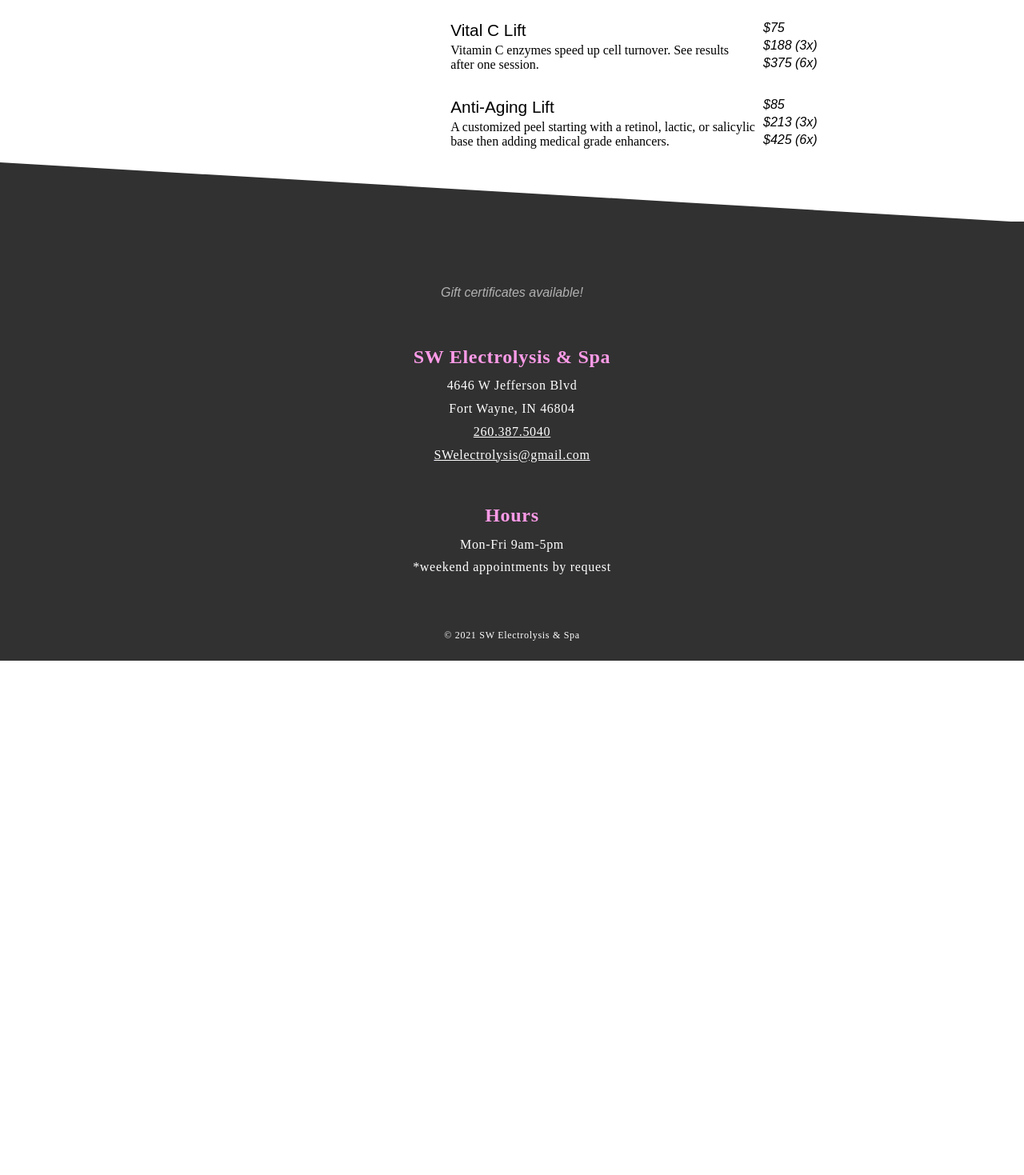
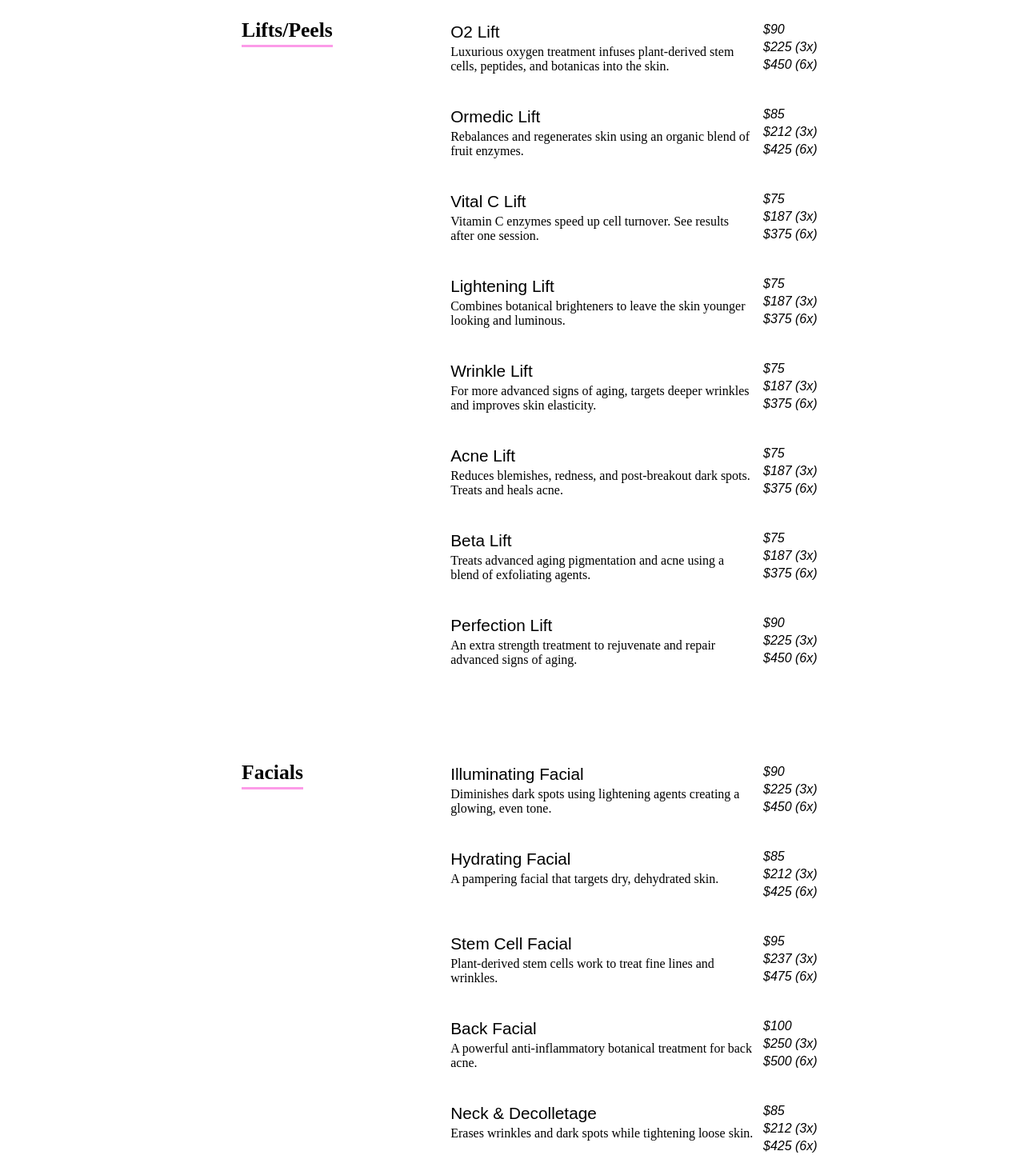
Before and after one commit to ZaneMeroff/sw_electrolysis_react, a React (Create React App) app: page / in a window 1280 px wide. Shown: the part 1780-3249 px from the top of the page at 80% size. Before the commit the page ends 2606 px from the top, so only its background shows below. Built offline with nearby package versions, Linux system fonts and the light colour scheme; a web font is replaced by a local one.

Commit message:
update(spaMenuData.js): update content

```diff
--- a/src/components/SpaMenu/SpaMenu.css
+++ b/src/components/SpaMenu/SpaMenu.css
@@ -38,7 +38,7 @@
 }
 
 .menu-item-container {
-  margin-bottom: 30px;
+  margin-bottom: 40px;
 }
 
 .menu-item-title {
--- a/src/spaMenuData.js
+++ b/src/spaMenuData.js
@@ -6,46 +6,118 @@
     { name: '90 min', price: 135 },
     { name: '120 min', price: 165 },
   ],
-  'Skincare': [
+  'Treatments': [
     {
       name: 'Microdermabrasion',
-      desc: 'Exfoliant crystals are used to remove dead epidermal cells.',
-      price: 90,
-      pkg3xPrice: 225
+      desc: 'Creates micro abrasions over the skin to trigger immediate new skin growth.',
+      price: 80,
+      pkg3xPrice: 200
     },
     {
       name: 'Microneedling',
-      desc: 'Microneedling is a dermaroller procedure that uses small needles to prick the skin.',
+      desc: 'Micro needles are used to thicken collagen for a younger-looking complexion.',
       price: 200,
       pkg3xPrice: 550
     },
     {
       name: 'Dermaplaning Face',
       desc: 'Exfoliate the epidermis by ridding the skin of fine vellus hair.',
-      price: 35
+      price: 50
     },
   ],
-  'Peels & Lifts': [
+  'Lifts/Peels': [
     {
       name: 'O2 Lift',
       desc: 'Luxurious oxygen treatment infuses plant-derived stem cells, peptides, and botanicas into the skin.',
       price: 90,
-      pkg3xPrice: 248,
-      pkg6xPrice: 495
+      pkg3xPrice: 225,
+      pkg6xPrice: 450
+    },
+    {
+      name: 'Ormedic Lift',
+      desc: 'Rebalances and regenerates skin using an organic blend of fruit enzymes.',
+      price: 85,
+      pkg3xPrice: 212,
+      pkg6xPrice: 425
     },
     {
       name: 'Vital C Lift',
       desc: 'Vitamin C enzymes speed up cell turnover. See results after one session.',
       price: 75,
-      pkg3xPrice: 188,
+      pkg3xPrice: 187,
       pkg6xPrice: 375
     },
     {
-      name: 'Anti-Aging Lift',
-      desc: 'A customized peel starting with a retinol, lactic, or salicylic base then adding medical grade enhancers.',
+      name: 'Lightening Lift',
+      desc: 'Combines botanical brighteners to leave the skin younger looking and luminous.',
+      price: 75,
+      pkg3xPrice: 187,
+      pkg6xPrice: 375
+    },
+    {
+      name: 'Wrinkle Lift',
+      desc: 'For more advanced signs of aging, targets deeper wrinkles and improves skin elasticity.',
+      price: 75,
+      pkg3xPrice: 187,
+      pkg6xPrice: 375
+    },
+    {
+      name: 'Acne Lift',
+      desc: 'Reduces blemishes, redness, and post-breakout dark spots. Treats and heals acne.',
+      price: 75,
+      pkg3xPrice: 187,
+      pkg6xPrice: 375
+    },
+    {
+      name: 'Beta Lift',
+      desc: 'Treats advanced aging pigmentation and acne using a blend of exfoliating agents.',
+      price: 75,
+      pkg3xPrice: 187,
+      pkg6xPrice: 375
+    },
+    {
+      name: 'Perfection Lift',
+      desc: 'An extra strength treatment to rejuvenate and repair advanced signs of aging.',
+      price: 90,
+      pkg3xPrice: 225,
+      pkg6xPrice: 450
+    },
+  ],
+  'Facials': [
+    {
+      name: 'Illuminating Facial',
+      desc: 'Diminishes dark spots using lightening agents creating a glowing, even tone.',
+      price: 90,
+      pkg3xPrice: 225,
+      pkg6xPrice: 450
+    },
+    {
+      name: 'Hydrating Facial',
+      desc: 'A pampering facial that targets dry, dehydrated skin.',
       price: 85,
-      pkg3xPrice: 213,
+      pkg3xPrice: 212,
       pkg6xPrice: 425
     },
-  ],
+    {
+      name: 'Stem Cell Facial',
+      desc: 'Plant-derived stem cells work to treat fine lines and wrinkles.',
+      price: 95,
+      pkg3xPrice: 237,
+      pkg6xPrice: 475
+    },
+    {
+      name: 'Back Facial',
+      desc: 'A powerful anti-inflammatory botanical treatment for back acne.',
+      price: 100,
+      pkg3xPrice: 250,
+      pkg6xPrice: 500
+    },
+    {
+      name: 'Neck & Decolletage',
+      desc: 'Erases wrinkles and dark spots while tightening loose skin.',
+      price: 85,
+      pkg3xPrice: 212,
+      pkg6xPrice: 425
+    },
+  ]
 }
```
